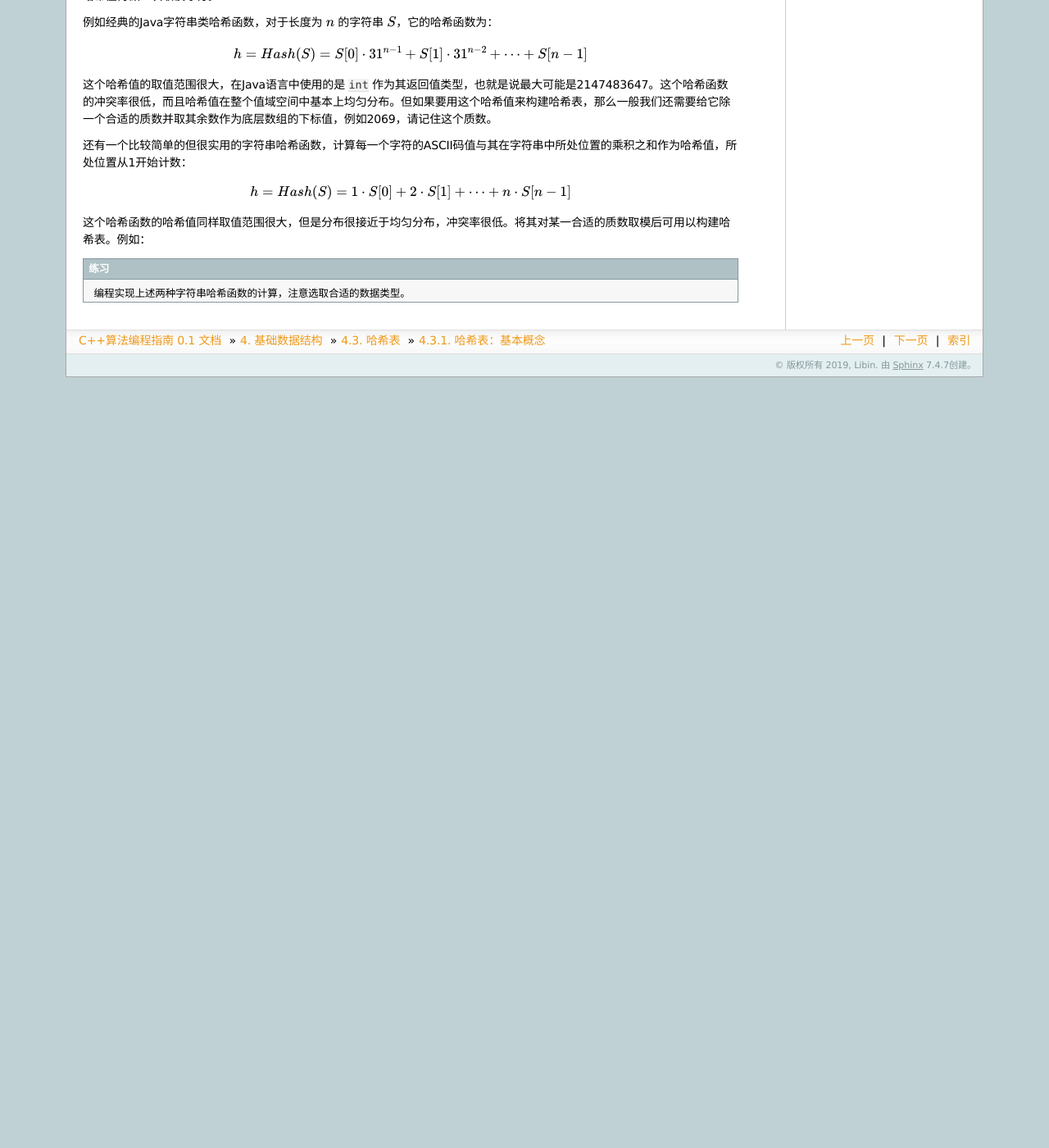
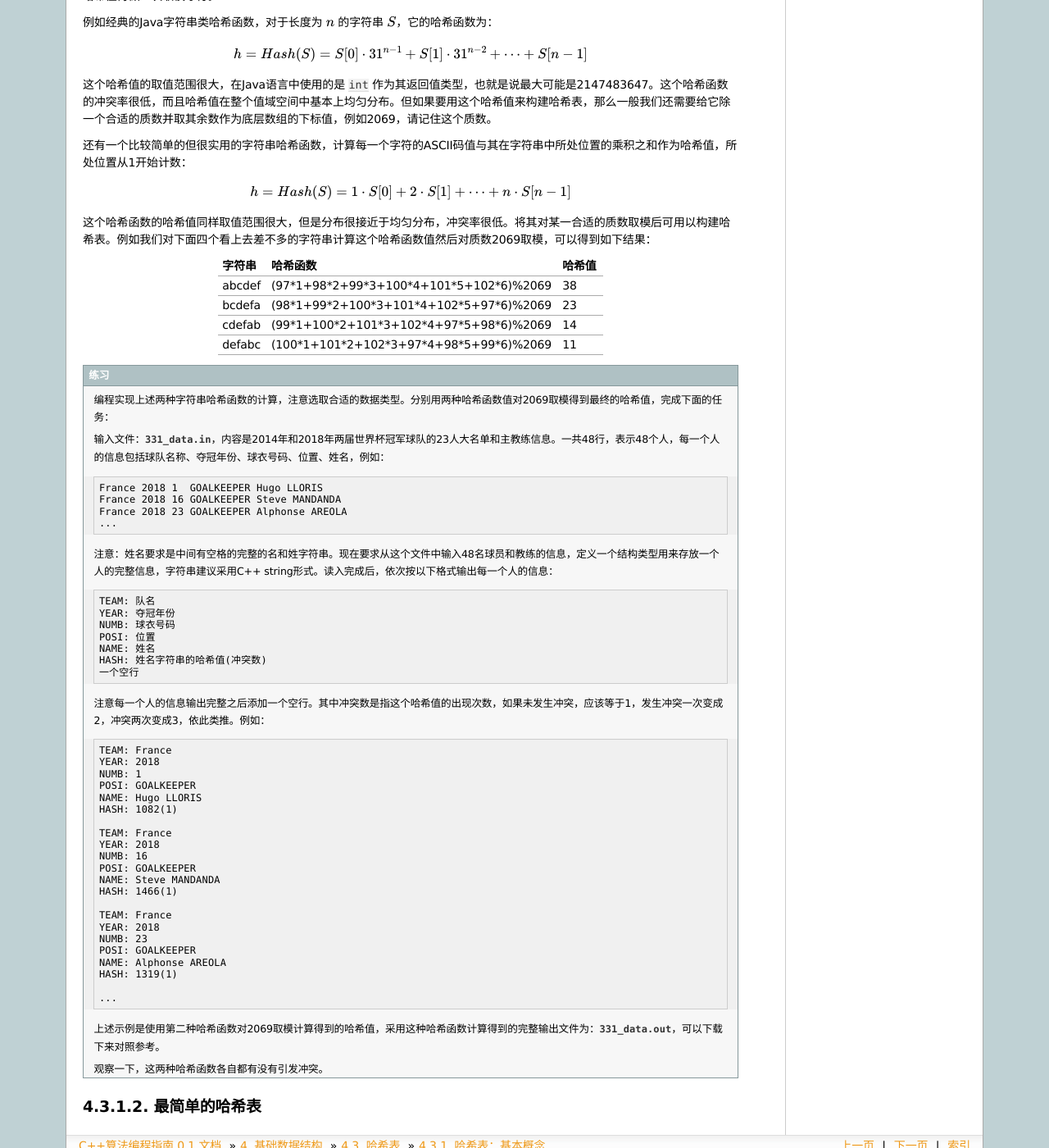
Before and after one commit to majorli/algo_guide, a Sphinx documentation site: the page built from source/ch03/sec03/331_hash_1.rst, in a window 1280 px wide and 1400 px high, scrolled down 1896 px. Shown: the whole window at 82% size. Built offline with Sphinx 7.4.7, drawn with Linux system fonts in a browser that asks for light colours; formulas are drawn with MathJax 3; before the commit the page ends 2356 px from its top, so only the background shows below that.

Commit message:
20200709_2343draft_331_writing

```diff
--- a/source/ch03/sec03/331_hash_1.rst
+++ b/source/ch03/sec03/331_hash_1.rst
@@ -89,10 +89,76 @@
 
    h = Hash(S) = 1\cdot S[0] + 2\cdot S[1] + \cdots + n\cdot S[n-1]
 
-这个哈希函数的哈希值同样取值范围很大，但是分布很接近于均匀分布，冲突率很低。将其对某一合适的质数取模后可用以构建哈希表。例如：
+这个哈希函数的哈希值同样取值范围很大，但是分布很接近于均匀分布，冲突率很低。将其对某一合适的质数取模后可用以构建哈希表。例如我们对下面四个看上去差不多的字符串计算这个哈希函数值然后对质数2069取模，可以得到如下结果：
 
-
++--------+-----------------------------------------+--------+
+| 字符串 | 哈希函数                                | 哈希值 |
++========+=========================================+========+
+| abcdef | (97*1+98*2+99*3+100*4+101*5+102*6)%2069 | 38     |
++--------+-----------------------------------------+--------+
+| bcdefa | (98*1+99*2+100*3+101*4+102*5+97*6)%2069 | 23     |
++--------+-----------------------------------------+--------+
+| cdefab | (99*1+100*2+101*3+102*4+97*5+98*6)%2069 | 14     |
++--------+-----------------------------------------+--------+
+| defabc | (100*1+101*2+102*3+97*4+98*5+99*6)%2069 | 11     |
++--------+-----------------------------------------+--------+
 
 .. admonition:: 练习
 
-   编程实现上述两种字符串哈希函数的计算，注意选取合适的数据类型。
+   编程实现上述两种字符串哈希函数的计算，注意选取合适的数据类型。分别用两种哈希函数值对2069取模得到最终的哈希值，完成下面的任务：
+
+   输入文件：:download:`331_data.in`\ ，内容是2014年和2018年两届世界杯冠军球队的23人大名单和主教练信息。一共48行，表示48个人，每一个人的信息包括球队名称、夺冠年份、球衣号码、位置、姓名，例如：
+
+   .. code-block:: none
+
+      France 2018 1  GOALKEEPER Hugo LLORIS
+      France 2018 16 GOALKEEPER Steve MANDANDA
+      France 2018 23 GOALKEEPER Alphonse AREOLA
+      ...
+
+   注意：姓名要求是中间有空格的完整的名和姓字符串。现在要求从这个文件中输入48名球员和教练的信息，定义一个结构类型用来存放一个人的完整信息，字符串建议采用C++ string形式。读入完成后，依次按以下格式输出每一个人的信息：
+
+   .. code-block:: none
+
+      TEAM: 队名
+      YEAR: 夺冠年份
+      NUMB: 球衣号码
+      POSI: 位置
+      NAME: 姓名
+      HASH: 姓名字符串的哈希值(冲突数)
+      一个空行
+
+   注意每一个人的信息输出完整之后添加一个空行。其中冲突数是指这个哈希值的出现次数，如果未发生冲突，应该等于1，发生冲突一次变成2，冲突两次变成3，依此类推。例如：
+
+   .. code-block:: none
+
+      TEAM: France
+      YEAR: 2018
+      NUMB: 1
+      POSI: GOALKEEPER
+      NAME: Hugo LLORIS
+      HASH: 1082(1)
+
+      TEAM: France
+      YEAR: 2018
+      NUMB: 16
+      POSI: GOALKEEPER
+      NAME: Steve MANDANDA
+      HASH: 1466(1)
+
+      TEAM: France
+      YEAR: 2018
+      NUMB: 23
+      POSI: GOALKEEPER
+      NAME: Alphonse AREOLA
+      HASH: 1319(1)
+
+      ...
+
+   上述示例是使用第二种哈希函数对2069取模计算得到的哈希值，采用这种哈希函数计算得到的完整输出文件为：:download:`331_data.out`\ ，可以下载下来对照参考。
+
+   观察一下，这两种哈希函数各自都有没有引发冲突。
+
+
+最简单的哈希表
+^^^^^^^^^^^^^^
```
Also changed, not shown: 2 other files.
